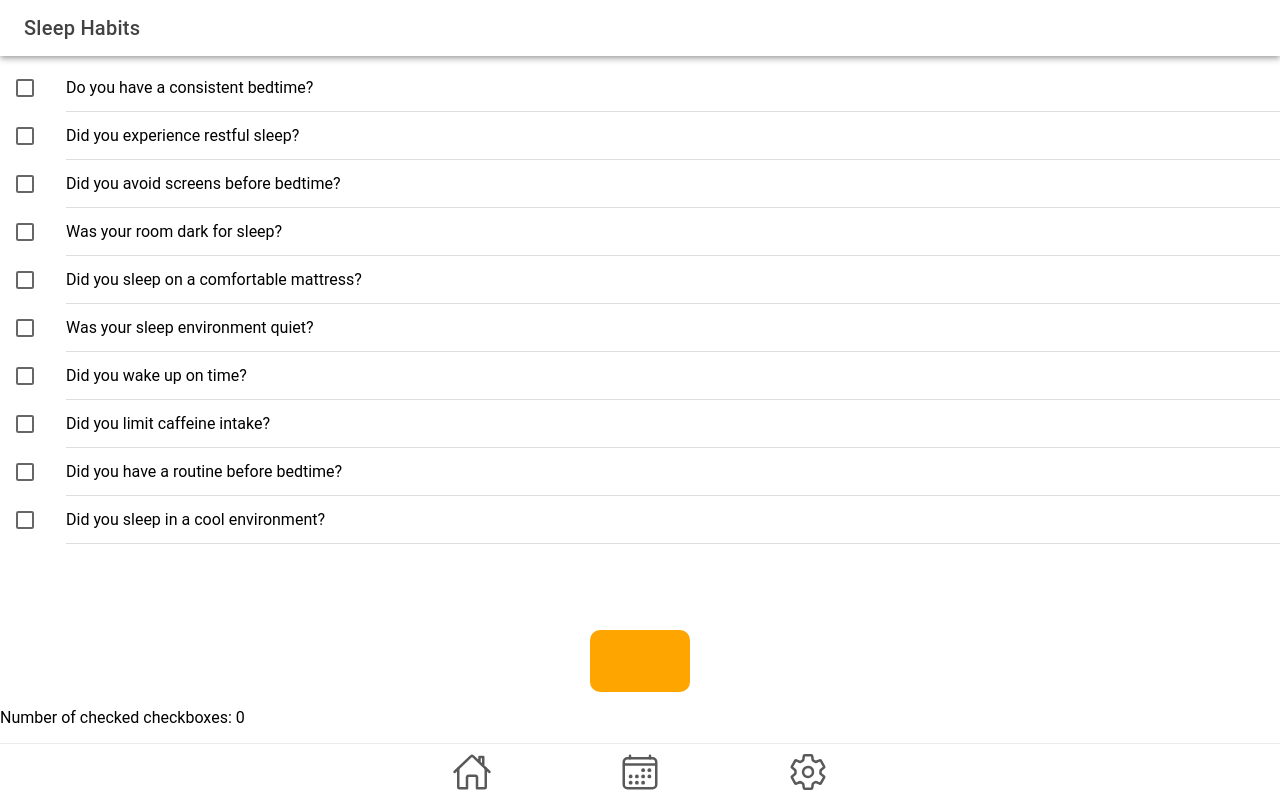
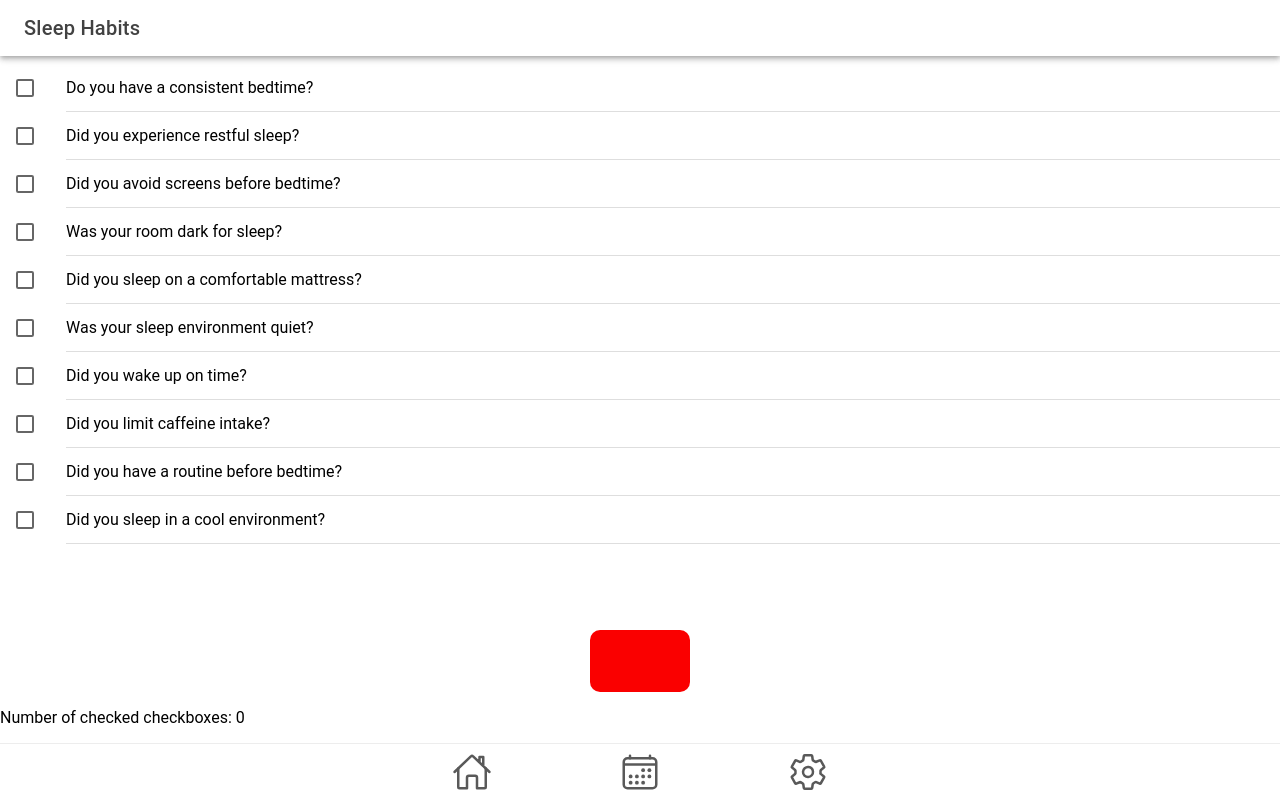
Before and after one commit to Healthy-Habits-project/healthyWatch, a React (Vite) app: page /sleeppage in a window 1280 px wide. Built offline with nearby package versions, Linux system fonts and the light colour scheme.

Commit message:
Update sleep colors

```diff
--- a/src/pages/SleepPage.tsx
+++ b/src/pages/SleepPage.tsx
@@ -69,11 +69,17 @@ const SleepPage: React.FC = () => {
 
   // Function to determine the color based on the checkedCount
   const getColorBasedOnCount = () => {
-    if (checkedCount <= 2) return 'orange'; // Orange
-    if (checkedCount <= 4) return 'yellow'; // Yellow
-    if (checkedCount <= 6) return 'greenyellow'; // Greenyellow
-    if (checkedCount <= 8) return 'green'; // Green
-    return '#00ff11'; // Bright Green for 9 and 10
+    if (checkedCount <= 0) return '#fa0000';
+    if (checkedCount <= 1) return '#fa3f00';
+    if (checkedCount <= 2) return '#f65e00';
+    if (checkedCount <= 3) return '#ee7800';
+    if (checkedCount <= 4) return '#e39000';
+    if (checkedCount <= 5) return '#d5a500';
+    if (checkedCount <= 6) return '#c3b900';
+    if (checkedCount <= 7) return '#adcc00';
+    if (checkedCount <= 8) return '#91de00';
+    if (checkedCount <= 9) return '#6aef00';
+    return '#00ff00';
   };
 
   const color = getColorBasedOnCount();
```
